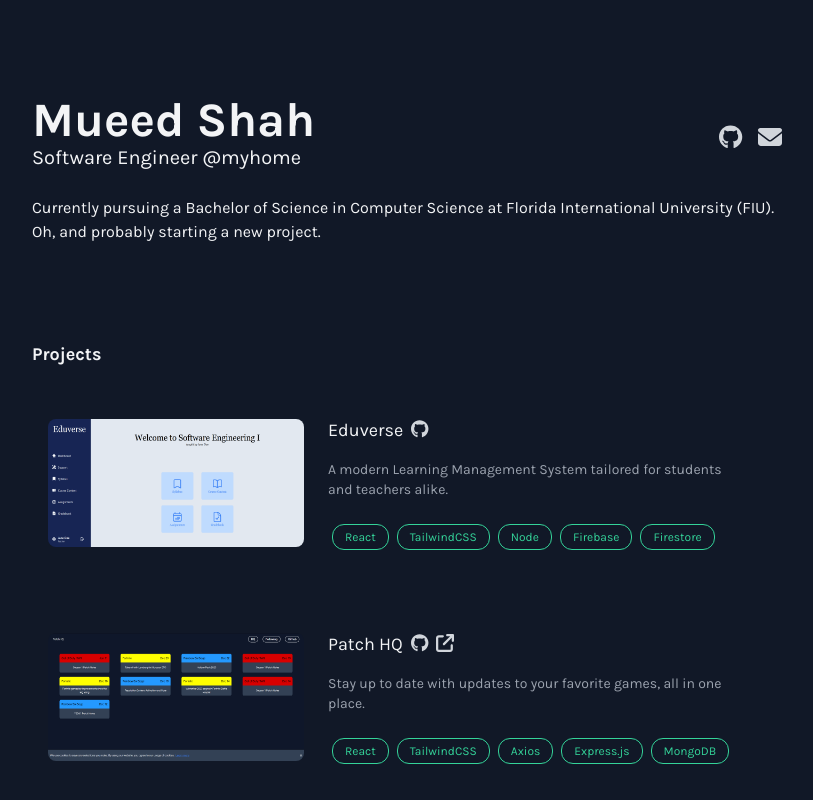
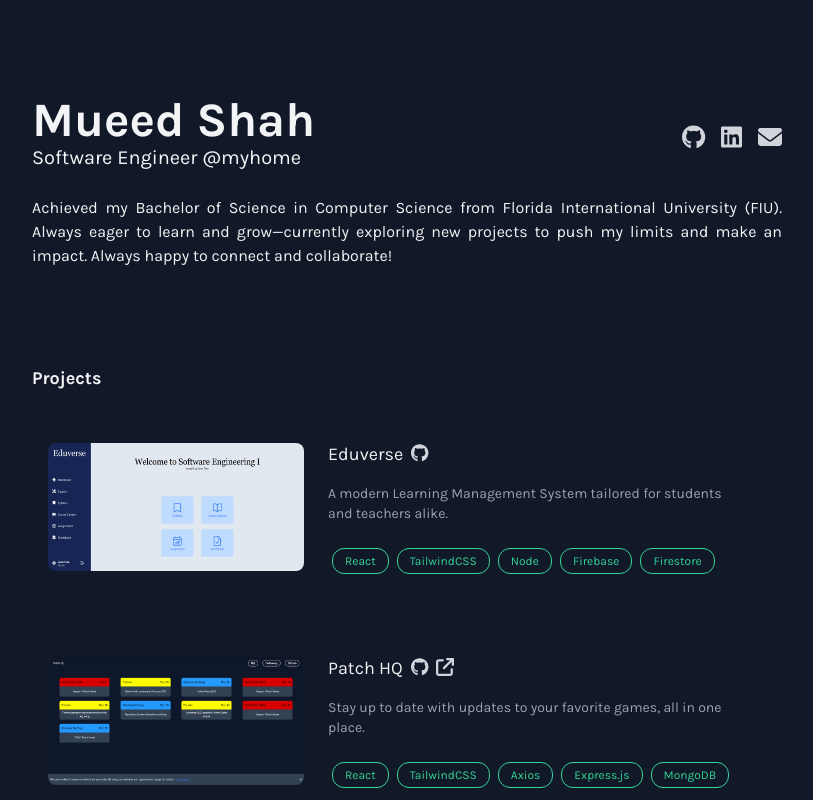
Before and after one commit to mshah20/portfolio-v3, a React (Create React App) app: page / in a window 1280 px wide. Shown: the top 800 px of the page, without its empty margins (233-1046 px from the left). Built offline with nearby package versions, Linux system fonts and the light colour scheme.

Commit message:
update info

```diff
--- a/src/components/Contact.jsx
+++ b/src/components/Contact.jsx
@@ -1,7 +1,6 @@
-import { faGithub } from "@fortawesome/free-brands-svg-icons";
-import { faEnvelope } from "@fortawesome/free-solid-svg-icons";
 import { FontAwesomeIcon } from "@fortawesome/react-fontawesome";
 import { useEffect, useState } from "react";
+import { userData } from "../userData";
 
 
 const Contact = () => {
@@ -26,22 +25,21 @@ const Contact = () => {
     return (
         <>
             {showContact && (
-                <div className="hidden lg:flex flex-col items-end fixed bottom-0 right-12 text-gray-300">
-                    <ul>
-                        <li>
-                            <a href="https://github.com/mshah20/" target="_blank" rel="noreferrer" className="flex items-center group float-right">
-                                <span className="mx-2 opacity-0 group-hover:text-emerald-400 group-hover:opacity-100 transition-all duration-200">Github</span>
-                                <FontAwesomeIcon icon={faGithub} className="group-hover:text-emerald-400 text-2xl" />
-                            </a>
-                        </li>
-                        <li>
-                            <a href="mailto:mshah058.work@gmail.com" className="my-4 flex items-center group float-right">
-                                <span className="mx-2 opacity-0 group-hover:text-emerald-400 group-hover:opacity-100 transition-all duration-200">Email</span>
-                                <FontAwesomeIcon icon={faEnvelope} className="group-hover:text-emerald-400 text-2xl relative" />
-                            </a>
-                        </li>
+                <div className="hidden lg:flex flex-col items-center fixed bottom-0 right-12 text-gray-300">
+                    <ul className="flex flex-col items-center">
+                        {userData.contact.map((contact) => {
+                            return (
+                                <li className="w-[24px] mb-3">
+                                    <a href={contact.url} target="_blank" rel="noreferrer" className="flex items-center group float-right">
+                                        <span className="mx-2 opacity-0 group-hover:text-emerald-400 group-hover:opacity-100 transition-all duration-200">{contact.title}</span>
+                                        <FontAwesomeIcon icon={contact.icon} className="group-hover:text-emerald-400 text-2xl relative" />
+                                    </a>
+                                </li>
+                            )
+                        })}
                     </ul>
-                    <div className="w-1 h-12 mr-3 bg-gray-300"></div>
+
+                    <div className="w-1 h-12 bg-gray-300"></div>
                 </div>
             )}
         </>
--- a/src/components/HomePage.jsx
+++ b/src/components/HomePage.jsx
@@ -1,27 +1,10 @@
 import { userData } from "../userData";
 import { FontAwesomeIcon } from "@fortawesome/react-fontawesome";
-import { faGithub } from "@fortawesome/free-brands-svg-icons";
-import { faEnvelope, faArrowRight } from "@fortawesome/free-solid-svg-icons";
+import { faArrowRight } from "@fortawesome/free-solid-svg-icons";
 import ProjectCard from "./ProjectCard";
 import CourseCard from "./CourseCard";
 import CertificationCard from "./CertificationCard";
 import Contact from "./Contact";
-import eduversePage from "../media/eduverse.png";
-import patchHQPage from "../media/patch-hq.png";
-import weatherPage from "../media/weather-search.png";
-
-const getImage = (title) => {
-    switch(title) {
-        case "Eduverse":
-            return eduversePage;
-        case "Patch HQ":
-            return patchHQPage;
-        case "Weather Search":
-            return weatherPage;
-        default:
-            break;
-    }
-}
 
 const HomePage = () => {
     return (
@@ -33,17 +16,19 @@ const HomePage = () => {
                             <div className="text-5xl font-bold ">{userData.name}</div>
                             <div className="text-xl">{userData.jobTitle} @{userData.company}</div>
                         </div>
+
                         <div className="text-2xl text-gray-300 mt-2 hover:*:text-emerald-400">
-                            <a href="https://github.com/mshah20/" target="_blank" rel="noreferrer" title="Github">
-                                <FontAwesomeIcon icon={faGithub}/>
-                            </a>
-                            <a href="mailto:mshah058.work@gmail.com" title="Email">
-                                <FontAwesomeIcon icon={faEnvelope} className="ml-4" />
-                            </a>
+                            {userData.contact.map((contact) => {
+                                return (
+                                    <a href={contact.url} target="_blank" rel="noreferrer" title={contact.title}>
+                                        <FontAwesomeIcon icon={contact.icon} className="ml-4"/>
+                                    </a>
+                                )
+                            })}
                         </div>
                     </div>
 
-                    <div className="mt-6 text-center sm:text-left">{userData.about}</div>
+                    <div className="mt-6 text-justify">{userData.about}</div>
                 </section>
 
                 <section id="projects-container" className="mt-24">
@@ -51,7 +36,21 @@ const HomePage = () => {
 
                     <ul className="group">
                         {userData.projects.map((project) => {
-                            return <li className="sm:group-hover:opacity-30 sm:group-hover:hover:opacity-100 transition-all duration-500" key={project.title} ><ProjectCard url={project.url} githubURL={project.githubURL} image={getImage(project.title)} title={project.title} description={project.description} skills={project.skills} /></li>
+                            return (
+                                <li
+                                    className="sm:group-hover:opacity-30 sm:group-hover:hover:opacity-100 transition-all duration-500"
+                                    key={project.title}
+                                >
+                                    <ProjectCard
+                                        url={project.url}
+                                        githubURL={project.githubURL}
+                                        image={project.image}
+                                        title={project.title}
+                                        description={project.description}
+                                        skills={project.skills}
+                                    />
+                                </li>
+                            )
                         })}
                     </ul>
 
--- a/src/userData.js
+++ b/src/userData.js
@@ -1,23 +1,32 @@
+import eduversePage from "./media/eduverse.png";
+import patchHQPage from "./media/patch-hq.png";
+import weatherPage from "./media/weather-search.png";
+import { faGithub, faLinkedin } from "@fortawesome/free-brands-svg-icons";
+import { faEnvelope } from "@fortawesome/free-solid-svg-icons";
+
 export const userData = {
     "name": "Mueed Shah",
     "jobTitle": "Software Engineer",
     "company": "myhome",
-    "about": "Currently pursuing a Bachelor of Science in Computer Science at Florida International University (FIU). Oh, and probably starting a new project.",
+    "about": "Achieved my Bachelor of Science in Computer Science from Florida International University (FIU). Always eager to learn and grow—currently exploring new projects to push my limits and make an impact. Always happy to connect and collaborate!",
     "projects": [{
         "githubURL": "https://github.com/mshah20/eduverse",
         "title": "Eduverse",
+        "image": eduversePage,
         "description": "A modern Learning Management System tailored for students and teachers alike.",
         "skills": ["React", "TailwindCSS", "Node", "Firebase", "Firestore"]
     }, {
         "url": "https://mshah20.github.io/patch-hq",
         "githubURL": "https://github.com/mshah20/patch-hq",
         "title": "Patch HQ",
+        "image": patchHQPage,
         "description": "Stay up to date with updates to your favorite games, all in one place.",
         "skills": ["React", "TailwindCSS", "Axios", "Express.js", "MongoDB"]
     }, {
         "url": "https://mshah20.github.io/weather-app/",
         "githubURL": "https://github.com/mshah20/weather-app",
         "title": "Weather Search",
+        "image": weatherPage,
         "description": "Whether it's the next city over or across the world, find out the weather with soothing visuals.",
         "skills": ["React", "Javascript", "Axios", "CSS", "API"]
     }],
@@ -60,5 +69,18 @@ export const userData = {
         "title": "Meta Back-End Developer Professional Certificate",
         "company": "Meta",
         "status": "In-Progress"
+    }],
+    "contact": [{
+        "title": "Github",
+        "url": "https://github.com/mshah20/",
+        "icon": faGithub
+    }, {
+        "title": "LinkedIn",
+        "url": "https://www.linkedin.com/in/mueed-s-022249268/",
+        "icon": faLinkedin
+    }, {
+        "title": "Email",
+        "url": "mailto:mshah058.work@gmail.com",
+        "icon": faEnvelope
     }]
 }
```
